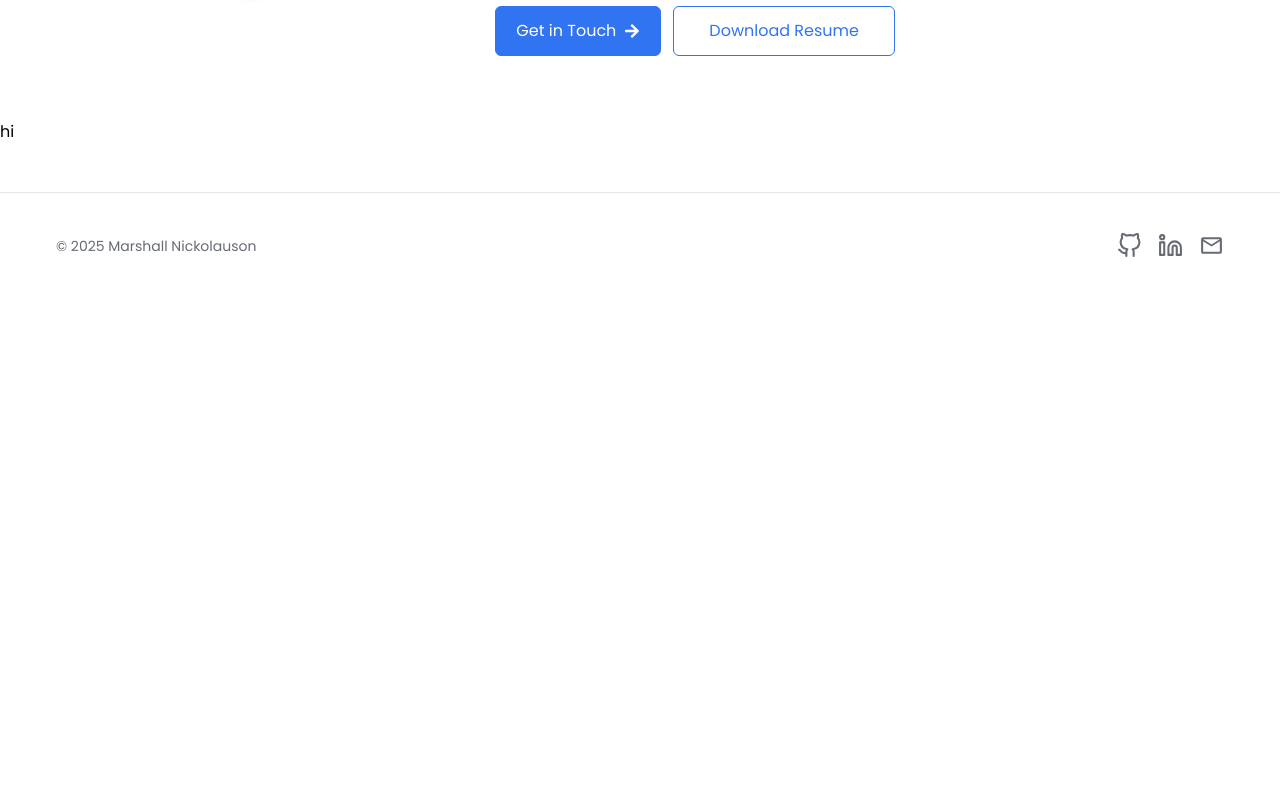
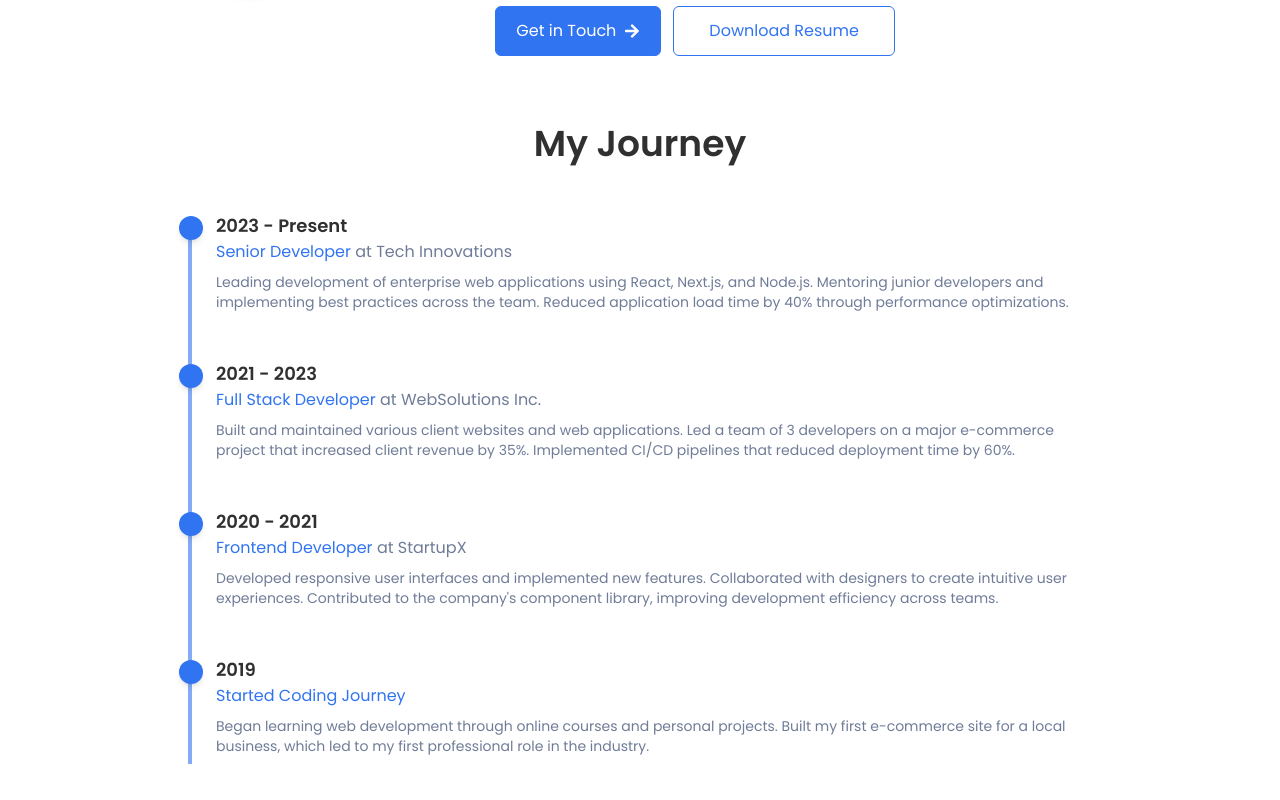
Before and after one commit to MarshallNickolauson/portfolio-website, a React (Vite) app: page /portfolio-website/about in a window 1280 px wide. Shown: the part 520-1320 px from the top of the page. Before the commit the page ends 818 px from the top, so only its background shows below. Built offline with nearby package versions, Linux system fonts and the light colour scheme.

Commit message:
add: my journey placeholder

```diff
--- a/src/components/aboutscreen/MyJourneySection.jsx
+++ b/src/components/aboutscreen/MyJourneySection.jsx
@@ -1,11 +1,55 @@
-import React from 'react'
+import React from 'react';
 
-const MyJourneySection = () => {
-  return (
-    <section className='pt-[60px] bg-white dark:bg-darkMainBlue w-full'>
-      hi
-    </section>
-  )
-}
+const journeyData = [
+    {
+        date: '2023 - Present',
+        title: 'Senior Developer',
+        company: 'Tech Innovations',
+        description:
+            'Leading development of enterprise web applications using React, Next.js, and Node.js. Mentoring junior developers and implementing best practices across the team. Reduced application load time by 40% through performance optimizations.',
+    },
+    {
+        date: '2021 - 2023',
+        title: 'Full Stack Developer',
+        company: 'WebSolutions Inc.',
+        description:
+            'Built and maintained various client websites and web applications. Led a team of 3 developers on a major e-commerce project that increased client revenue by 35%. Implemented CI/CD pipelines that reduced deployment time by 60%.',
+    },
+    {
+        date: '2020 - 2021',
+        title: 'Frontend Developer',
+        company: 'StartupX',
+        description:
+            "Developed responsive user interfaces and implemented new features. Collaborated with designers to create intuitive user experiences. Contributed to the company's component library, improving development efficiency across teams.",
+    },
+    {
+        date: '2019',
+        title: 'Started Coding Journey',
+        company: '',
+        description:
+            'Began learning web development through online courses and personal projects. Built my first e-commerce site for a local business, which led to my first professional role in the industry.',
+    },
+];
 
-export default MyJourneySection
+const JourneySection = () => {
+    return (
+        <section className='bg-white dark:bg-darkMainBlue py-16 px-6'>
+            <h2 className='text-3xl md:text-4xl font-semibold text-center mb-12 text-mainBlack dark:text-white'>My Journey</h2>
+            <div className='relative max-w-4xl mx-auto pl-6'>
+                <div className='absolute -left-[4px] top-2 h-full border-l-4 border-mainBlue/60'></div>
+                {journeyData.map((item, index) => (
+                    <div key={index} className='mb-12 relative'>
+                        <div className='absolute -left-[37px] top-1 w-6 h-6 bg-mainBlue rounded-full dark:border-darkMainBlue shadow-md' />
+                        <h3 className='text-lg font-semibold text-mainBlack dark:text-white'>{item.date}</h3>
+                        <p className='text-md text-mainBlue font-medium mb-2'>
+                            {item.title} {item.company && <span className='text-mainGray dark:text-white'>at {item.company}</span>}
+                        </p>
+                        <p className='text-sm text-mainGray dark:text-white'>{item.description}</p>
+                    </div>
+                ))}
+            </div>
+        </section>
+    );
+};
+
+export default JourneySection;
```
